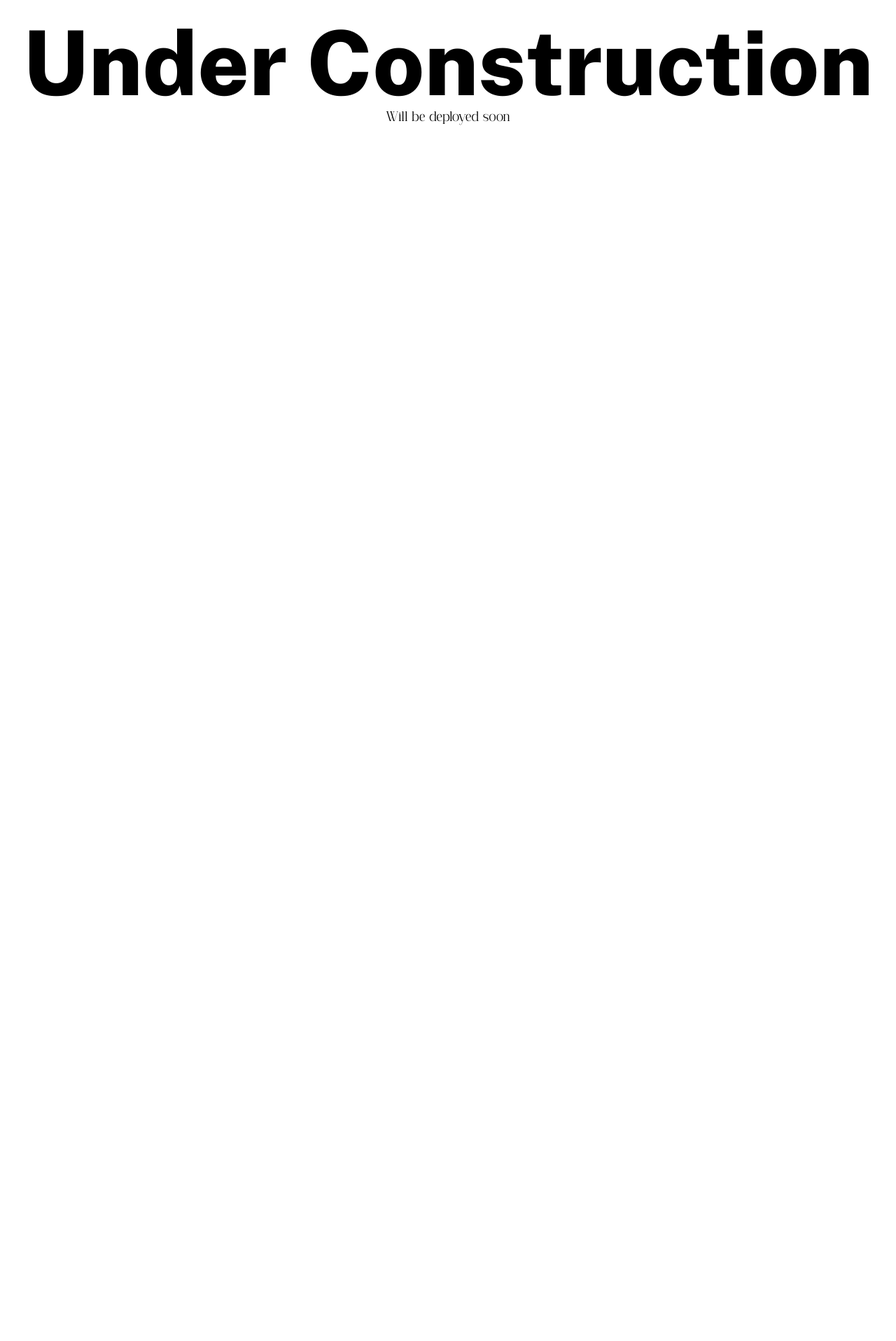
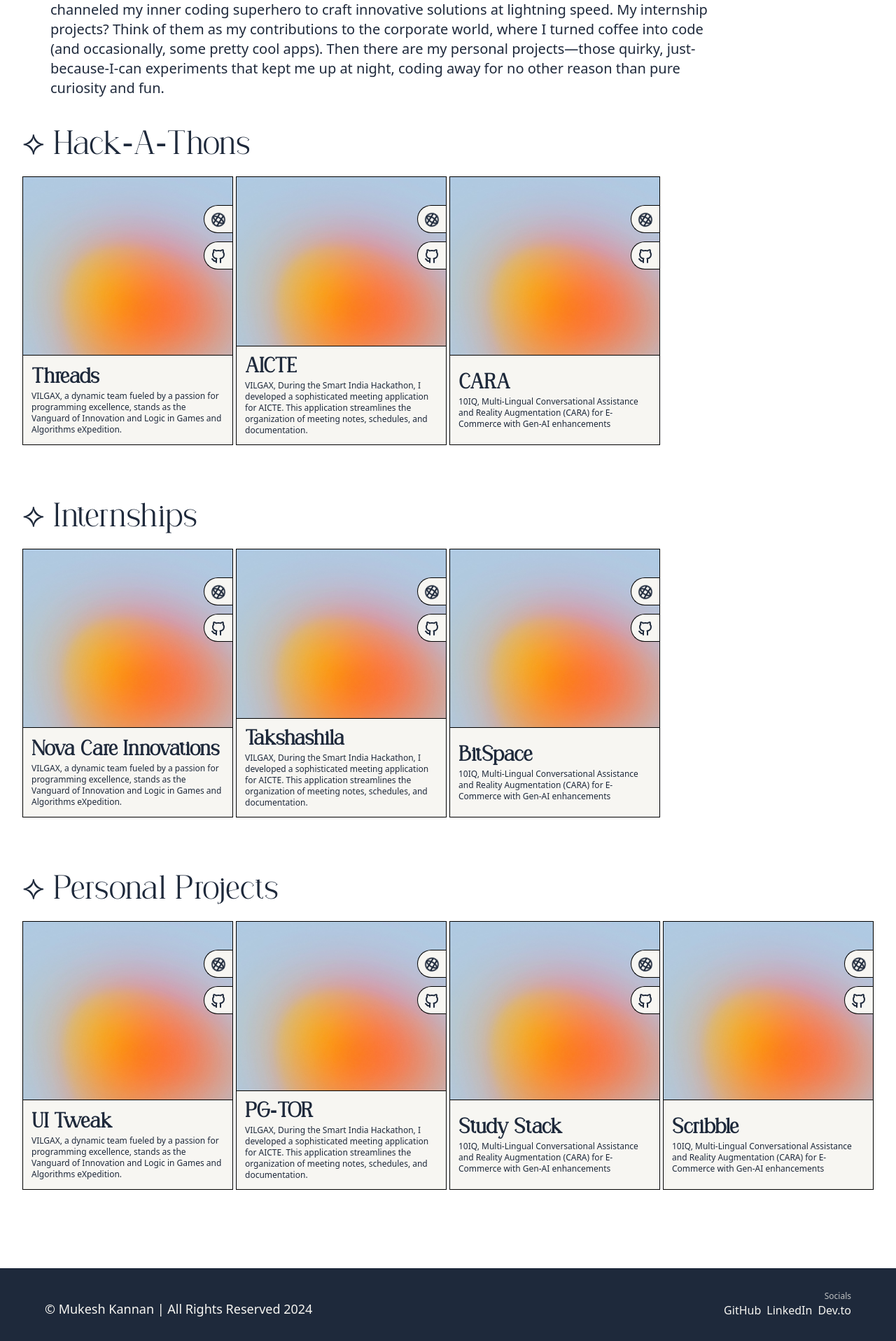
Before and after one commit to MKMukeshkannan/mukeshkannan.dev, a Next.js app: page /work in a window 1280 px wide. Shown: the part 296-2212 px from the top of the page at 70% size. Before the commit the page ends 800 px from the top, so only its background shows below. Built offline with nearby package versions, Linux system fonts and the light colour scheme.

Commit message:
feat: ✨🍉 complete /work page
Changes:
- Added Entry Animations
- Made responsive

```diff
--- a/package.json
+++ b/package.json
@@ -9,6 +9,7 @@
     "lint": "next lint"
   },
   "dependencies": {
+    "@tabler/icons-react": "^3.6.0",
     "framer-motion": "^11.0.8",
     "next": "14.1.3",
     "react": "^18",
--- a/src/app/layout.tsx
+++ b/src/app/layout.tsx
@@ -1,6 +1,7 @@
 import type { Metadata } from "next";
 import { carlgine, inter, publicSans } from "@/assets/fonts";
 import "./globals.css";
+import NavBar from "@/components/NavBar";
 
 export const metadata: Metadata = {
   title: "Mukesh Kannan",
@@ -14,7 +15,10 @@
 }>) {
   return (
     <html lang="en">
-      <body className={`${inter.variable} ${publicSans.variable} ${carlgine.variable}`}>
+      <body
+        className={`${inter.variable} ${publicSans.variable} ${carlgine.variable}`}
+      >
+        <NavBar />
         {children}
       </body>
     </html>
--- a/src/app/page.tsx
+++ b/src/app/page.tsx
@@ -1,4 +1,4 @@
-import { InViewAnimation, NameMarquee, NavBar } from "@/components";
+import { InViewAnimation, NameMarquee } from "@/components";
 import BestWorkComponent from "@/components/BestWorkComponent";
 import Image from "next/image";
 import { BestWork } from "@/libs/data";
@@ -7,7 +7,6 @@
 export default function Home() {
   return (
     <main className="bg-beige">
-      <NavBar />
       <section className="flex flex-col items-start justify-end p-8 min-h-screen w-full relative overflow-hidden select-none">
         <InViewAnimation>
           <p className="font-carlgine text-3xl">This is, </p>
@@ -111,7 +110,7 @@
         </section>
       </section>
 
-      <section className="text-beige bg-slate-800 flex lg:flex-row flex-col-reverse lg:items-end items-center justify-between p-8 lg:px-16">
+      <footer className="text-beige bg-slate-800 flex lg:flex-row flex-col-reverse lg:items-end items-center justify-between p-8 lg:px-16">
         <h1 className="text-xs lg:text-lg">
           &copy; Mukesh Kannan | All Rights Reserved 2024
         </h1>
@@ -132,7 +131,7 @@
             </a>
           </section>
         </section>
-      </section>
+      </footer>
     </main>
   );
 }
--- a/src/app/work/page.tsx
+++ b/src/app/work/page.tsx
@@ -1,8 +1,132 @@
+import { InViewAnimation } from "@/components";
+import ProjectCardComponent from "@/components/ProjectCardComponent";
+
 export default function About() {
   return (
-    <main className="min-h-screen p-8 w-full flex flex-col items-center justify-center">
-      <h1 className="font-publicSans text-center text-6xl md:text-9xl ">Under Construction</h1>
-      <p className="font-carlgine text-xl">Will be deployed soon</p>
-    </main>
+    <>
+      <main className="min-h-screen p-8  md:pt-24 w-full flex flex-col -z-[999] text-slate-800">
+        <section className="md:p-10 h-screen w-full md:h-96 flex flex-col justify-center">
+          <InViewAnimation>
+            <h1 className="text-9xl line-clamp-none font-carlgine">My Work</h1>
+          </InViewAnimation>
+          <InViewAnimation delay={0.1}>
+            <p className="font-light text-xl md:pr-48">
+              Here's a showcase of my coding adventures, each with its own
+              backstory. During hackathons, I've channeled my inner coding
+              superhero to craft innovative solutions at lightning speed. My
+              internship projects? Think of them as my contributions to the
+              corporate world, where I turned coffee into code (and
+              occasionally, some pretty cool apps). Then there are my personal
+              projects—those quirky, just-because-I-can experiments that kept me
+              up at night, coding away for no other reason than pure curiosity
+              and fun.
+            </p>
+          </InViewAnimation>
+        </section>
+
+        <section className="w-full space-y-5 mb-20 overflow-hidden">
+          <InViewAnimation delay={0.4}>
+            <h1 className="font-carlgine text-5xl">&#10209; Hack-A-Thons</h1>
+          </InViewAnimation>
+
+          <section className="w-full grid grid-cols-1 justify-items-center sm:grid-cols-2 md:grid-cols-3 lg:grid-cols-4 gap-1">
+            <ProjectCardComponent
+              title="Threads"
+              description="VILGAX, a dynamic team fueled by a passion for programming excellence, stands as the Vanguard of Innovation and Logic in Games and Algorithms eXpedition."
+              i={12}
+            />
+            <ProjectCardComponent
+              title="AICTE"
+              description="VILGAX, During the Smart India Hackathon, I developed a sophisticated meeting application for AICTE. This application streamlines the organization of meeting notes, schedules, and documentation."
+              i={14}
+            />
+
+            <ProjectCardComponent
+              title="CARA"
+              description="10IQ, Multi-Lingual Conversational Assistance and Reality Augmentation (CARA) for E-Commerce with Gen-AI enhancements"
+              i={16}
+            />
+          </section>
+        </section>
+
+        <section className="w-full space-y-5 mb-20 overflow-hidden">
+          <InViewAnimation>
+            <h1 className="font-carlgine text-5xl">&#10209; Internships</h1>
+          </InViewAnimation>
+          <section className="w-full grid grid-cols-1 justify-items-center sm:grid-cols-2 md:grid-cols-3 lg:grid-cols-4 gap-1">
+            <ProjectCardComponent
+              title="Nova Care Innovations"
+              description="VILGAX, a dynamic team fueled by a passion for programming excellence, stands as the Vanguard of Innovation and Logic in Games and Algorithms eXpedition."
+              i={0}
+            />
+            <ProjectCardComponent
+              title="Takshashila"
+              description="VILGAX, During the Smart India Hackathon, I developed a sophisticated meeting application for AICTE. This application streamlines the organization of meeting notes, schedules, and documentation."
+              i={1}
+            />
+
+            <ProjectCardComponent
+              title="BitSpace"
+              description="10IQ, Multi-Lingual Conversational Assistance and Reality Augmentation (CARA) for E-Commerce with Gen-AI enhancements"
+              i={2}
+            />
+          </section>
+        </section>
+
+        <section className="w-full space-y-5 mb-20 overflow-hidden">
+          <InViewAnimation>
+            <h1 className="font-carlgine text-5xl">
+              &#10209; Personal Projects
+            </h1>
+          </InViewAnimation>
+          <section className="w-full grid grid-cols-1 justify-items-center sm:grid-cols-2 md:grid-cols-3 lg:grid-cols-4 gap-1">
+            <ProjectCardComponent
+              title="UI Tweak"
+              description="VILGAX, a dynamic team fueled by a passion for programming excellence, stands as the Vanguard of Innovation and Logic in Games and Algorithms eXpedition."
+              i={0}
+            />
+            <ProjectCardComponent
+              title="PG-TOR"
+              description="VILGAX, During the Smart India Hackathon, I developed a sophisticated meeting application for AICTE. This application streamlines the organization of meeting notes, schedules, and documentation."
+              i={1}
+            />
+
+            <ProjectCardComponent
+              title="Study Stack"
+              description="10IQ, Multi-Lingual Conversational Assistance and Reality Augmentation (CARA) for E-Commerce with Gen-AI enhancements"
+              i={2}
+            />
+
+            <ProjectCardComponent
+              title="Scribble"
+              description="10IQ, Multi-Lingual Conversational Assistance and Reality Augmentation (CARA) for E-Commerce with Gen-AI enhancements"
+              i={3}
+            />
+          </section>
+        </section>
+      </main>
+      <footer className="text-beige bg-slate-800 flex lg:flex-row flex-col-reverse lg:items-end items-center justify-between p-8 lg:px-16">
+        <h1 className="text-xs lg:text-lg">
+          &copy; Mukesh Kannan | All Rights Reserved 2024
+        </h1>
+        <section className="lg:text-right text-center lg:pb-0 pb-4">
+          <h1 className="text-xs opacity-75">Socials</h1>
+          <section className="space-x-2">
+            <a target="_blank" href="https://github.com/MKMukeshkannan">
+              GitHub
+            </a>
+            <a
+              target="_blank"
+              href="https://www.linkedin.com/in/mukesh-kannan-mk/"
+            >
+              LinkedIn
+            </a>
+            <a target="_blank" href="https://dev.to/mkmukeshkannan">
+              Dev.to
+            </a>
+          </section>
+        </section>
+      </footer>
+    </>
   );
 }
--- a/src/assets/index.ts
+++ b/src/assets/index.ts
@@ -1,3 +1,4 @@
 export { default as MukeshKannan } from "./mukeshkannan.webp";
 export { default as EarthWireFrame } from "./earth-wireframe.webp";
 export { default as ThreadONDC } from "./threads-ondc.webp";
+export { default as PlaceHolderProject } from "./place-holder-image.avif";
--- a/src/components/InViewAnimation.tsx
+++ b/src/components/InViewAnimation.tsx
@@ -4,6 +4,7 @@
 import { useEffect, useRef } from "react";
 
 interface props {
+  delay?: number;
   children: JSX.Element;
 }
 
@@ -12,7 +13,7 @@
   visible: { opacity: 1, y: 0 },
 };
 
-export default function InViewAnimation({ children }: props) {
+export default function InViewAnimation({ children, delay = 0 }: props) {
   const ref = useRef(null);
   const isInView = useInView(ref, { once: true });
 
@@ -28,7 +29,7 @@
       variants={varients}
       initial="hidden"
       animate={animate}
-      transition={{ duration: 0.4 }}
+      transition={{ duration: 0.4, delay }}
     >
       {children}
     </motion.section>
--- /dev/null
+++ b/src/components/ProjectCardComponent.tsx
@@ -0,0 +1,82 @@
+"use client";
+
+import { PlaceHolderProject } from "@/assets";
+import { IconBrandGithub, IconWorld } from "@tabler/icons-react";
+import Image from "next/image";
+import { Variants, motion, useAnimation, useInView } from "framer-motion";
+import { useEffect, useRef } from "react";
+
+interface prop {
+  title: string;
+  description: string;
+  i: number;
+}
+
+const varients: Variants = {
+  hidden: { opacity: 0, x: 75 },
+  visible: (i) => ({
+    opacity: 1,
+    x: 0,
+    transition: { type: "tween", delay: 0.05 * i },
+  }),
+};
+
+export default function ProjectCardComponent({ title, description, i }: prop) {
+  const animate = useAnimation();
+
+  const ref = useRef(null);
+  const isInView = useInView(ref, { once: true });
+
+  useEffect(() => {
+    if (isInView) animate.start("visible");
+  }, [isInView]);
+
+  return (
+    <motion.section
+      ref={ref}
+      variants={varients}
+      initial="hidden"
+      animate={animate}
+      transition={{ duration: 0.4 }}
+      custom={i}
+      className="relative flex items-end border border-black h-96 max-w-72 w-full md:max-w-96"
+    >
+      <section className="absolute top-10 right-0 space-y-3 flex flex-col items-end">
+        <div className="p-2 w-fit  h-10 bg-beige border-y border-l border-black  rounded-l-full transition-all group">
+          <a
+            href="www.google.com"
+            className="flex items-center justify-center gap-2"
+          >
+            <IconWorld className="animate-spin group-hover:animate-none" />
+            <h1 className="font-publicSans hidden group-hover:block">
+              More Info
+            </h1>
+          </a>
+        </div>
+
+        <div className="p-2 h-10 bg-beige border-y border-l border-black rounded-l-full transition-all w-fit group">
+          <a
+            href="www.google.com"
+            className="flex items-center justify-center gap-2"
+          >
+            <IconBrandGithub />
+            <h1 className="font-publicSans hidden group-hover:block">
+              Source Code
+            </h1>
+          </a>
+        </div>
+      </section>
+
+      <Image
+        src={PlaceHolderProject}
+        fill
+        alt="place-holder-postor"
+        className="object-cover -z-10"
+      />
+      <section className="min-h-32 w-full bg-beige flex flex-col items-start justify-center p-3 border-t border-black">
+        <h1 className="font-carlgine font-bold text-3xl">{title}</h1>
+        <p className="text-xs font-light">{description}</p>
+      </section>
+    </motion.section>
+  );
+}
```
Also changed, not shown: src/assets/place-holder-image.avif (added), 1 other file (tests, documents, lock files or other folders).
